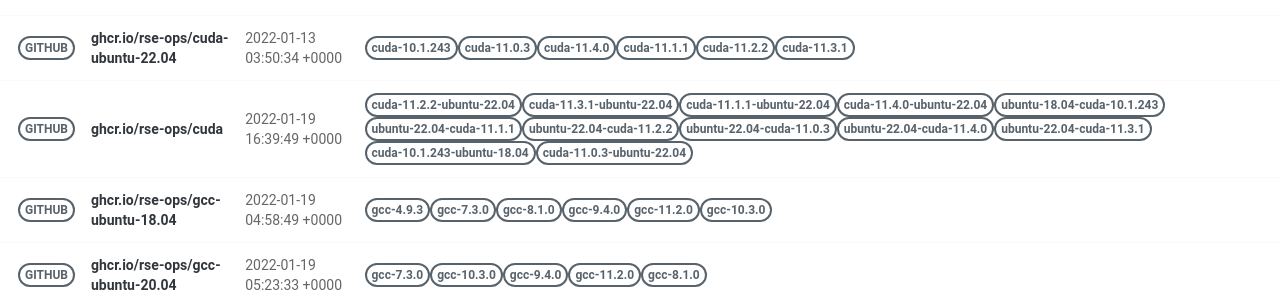
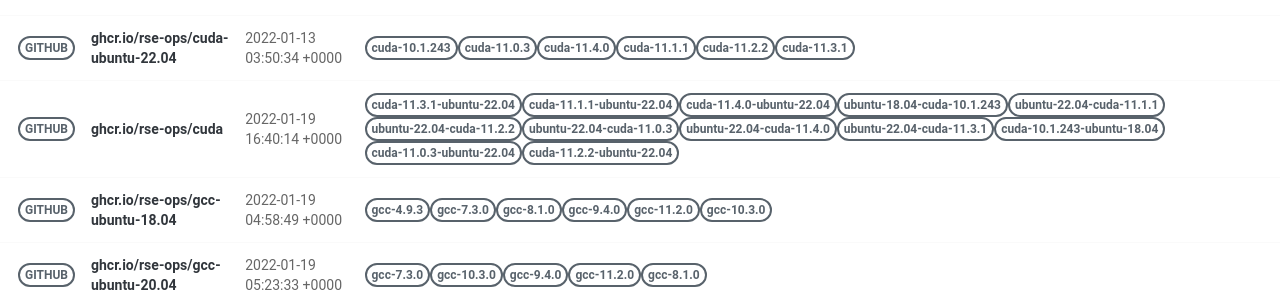
Before and after one commit to rse-ops/docker-images, a Jekyll site: the page built from pages/index.md, in a window 1280 px wide. Shown: the part 414-706 px from the top of the page. Built offline with Jekyll 4.4.1, drawn with Linux system fonts in a browser that asks for light colours; nearby versions of some CDN libraries; part of the change alters nothing that is shown.

Commit message:
Automated push to update library 2022-01-19

```diff
--- a/_library/ghcr.io-rse-ops-cuda.md
+++ b/_library/ghcr.io-rse-ops-cuda.md
@@ -1,14 +1,11 @@
 ---
 layout: container
 name: ghcr.io/rse-ops/cuda
-updated_at: 2022-01-19 16:39:49.588156
+updated_at: 2022-01-19 16:40:14.451544
 
 
 container_url: https://github.com/orgs/rse-ops/packages/container/package/cuda
 versions:
- - tag: cuda-11.2.2-ubuntu-22.04
-   dockerfile: https://github.com/rse-ops/docker-images/blob/main/ubuntu/cuda/Dockerfile
-   manifest: https://crane.ggcr.dev/manifest/ghcr.io/rse-ops/cuda:cuda-11.2.2-ubuntu-22.04
  - tag: cuda-11.3.1-ubuntu-22.04
    dockerfile: https://github.com/rse-ops/docker-images/blob/main/ubuntu/cuda/Dockerfile
    manifest: https://crane.ggcr.dev/manifest/ghcr.io/rse-ops/cuda:cuda-11.3.1-ubuntu-22.04
@@ -42,5 +39,8 @@ versions:
  - tag: cuda-11.0.3-ubuntu-22.04
    dockerfile: https://github.com/rse-ops/docker-images/blob/main/ubuntu/cuda/Dockerfile
    manifest: https://crane.ggcr.dev/manifest/ghcr.io/rse-ops/cuda:cuda-11.0.3-ubuntu-22.04
+ - tag: cuda-11.2.2-ubuntu-22.04
+   dockerfile: https://github.com/rse-ops/docker-images/blob/main/ubuntu/cuda/Dockerfile
+   manifest: https://crane.ggcr.dev/manifest/ghcr.io/rse-ops/cuda:cuda-11.2.2-ubuntu-22.04
 
 ---
```
